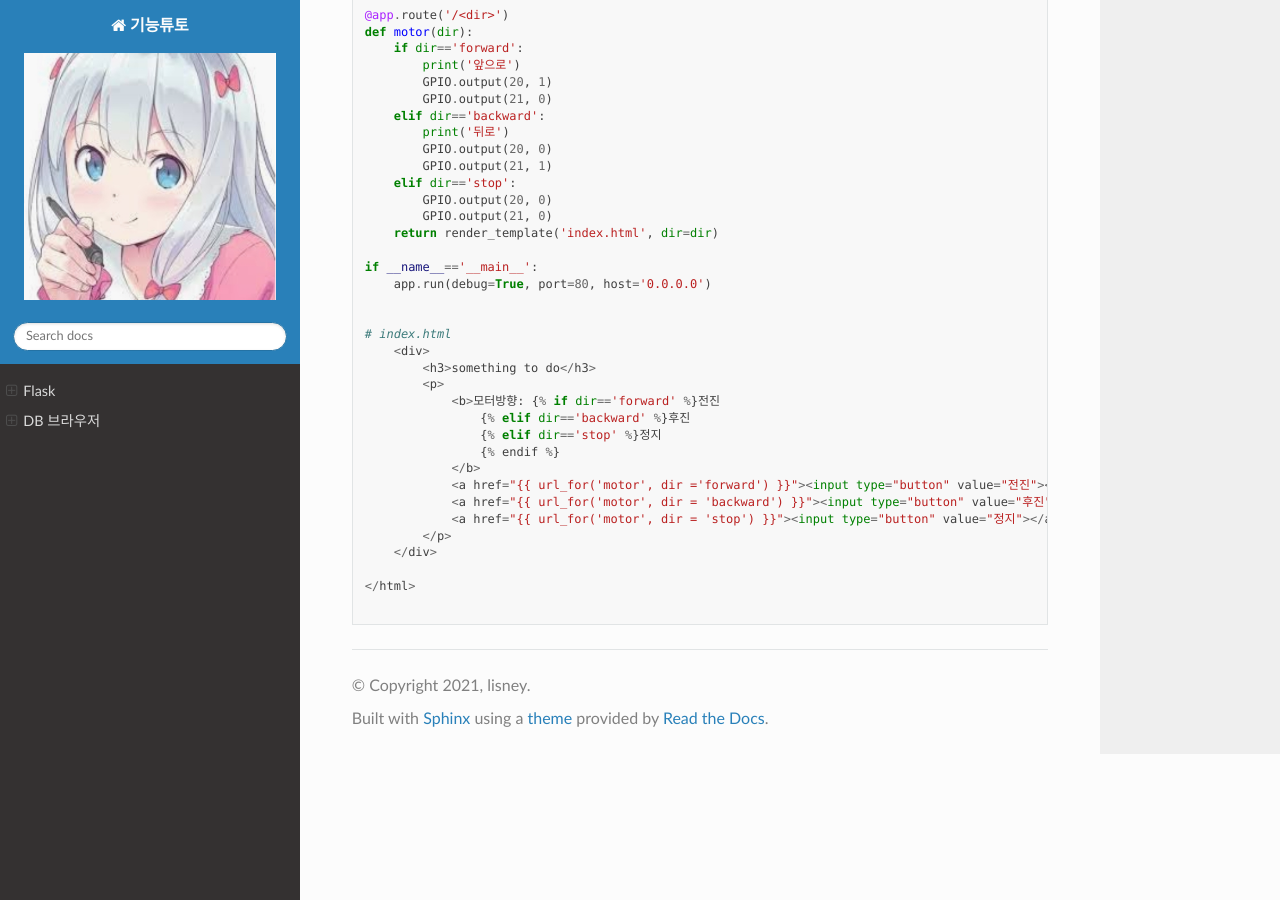
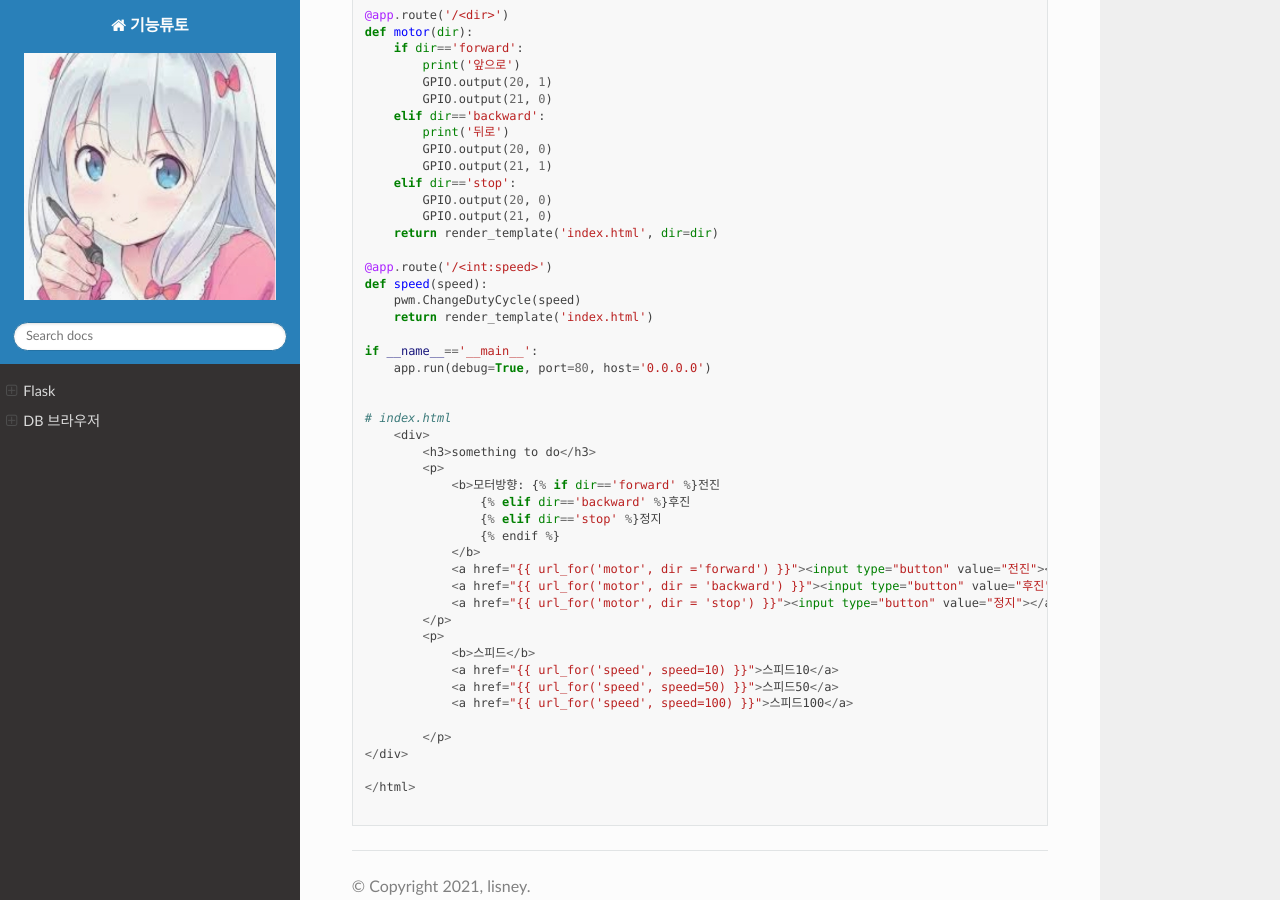
Before and after one commit to lisney/RTD, a Sphinx documentation site: the page built from docs/source/new/flask.md, in a window 1280 px wide and 900 px high, scrolled down 14357 px. Built offline with Sphinx 7.4.7 and the Read the Docs theme 2.0.0, drawn with Linux system fonts in a browser that asks for light colours; pages that are not in the unit, such as notebooks, are missing from menus.

Commit message:
Update flask.md

```diff
--- a/docs/source/new/flask.md
+++ b/docs/source/new/flask.md
@@ -653,6 +653,11 @@ def motor(dir):
         GPIO.output(21, 0)
     return render_template('index.html', dir=dir)
 
+@app.route('/<int:speed>')
+def speed(speed):
+    pwm.ChangeDutyCycle(speed)
+    return render_template('index.html')
+
 if __name__=='__main__':
     app.run(debug=True, port=80, host='0.0.0.0')
 
@@ -670,7 +675,14 @@ if __name__=='__main__':
             <a href="{{ url_for('motor', dir = 'backward') }}"><input type="button" value="후진"></a>
             <a href="{{ url_for('motor', dir = 'stop') }}"><input type="button" value="정지"></a>
         </p>
-    </div>
+        <p>
+            <b>스피드</b>
+            <a href="{{ url_for('speed', speed=10) }}">스피드10</a>
+            <a href="{{ url_for('speed', speed=50) }}">스피드50</a>
+            <a href="{{ url_for('speed', speed=100) }}">스피드100</a>
+
+        </p>
+</div>
 
 </html>
 
```
